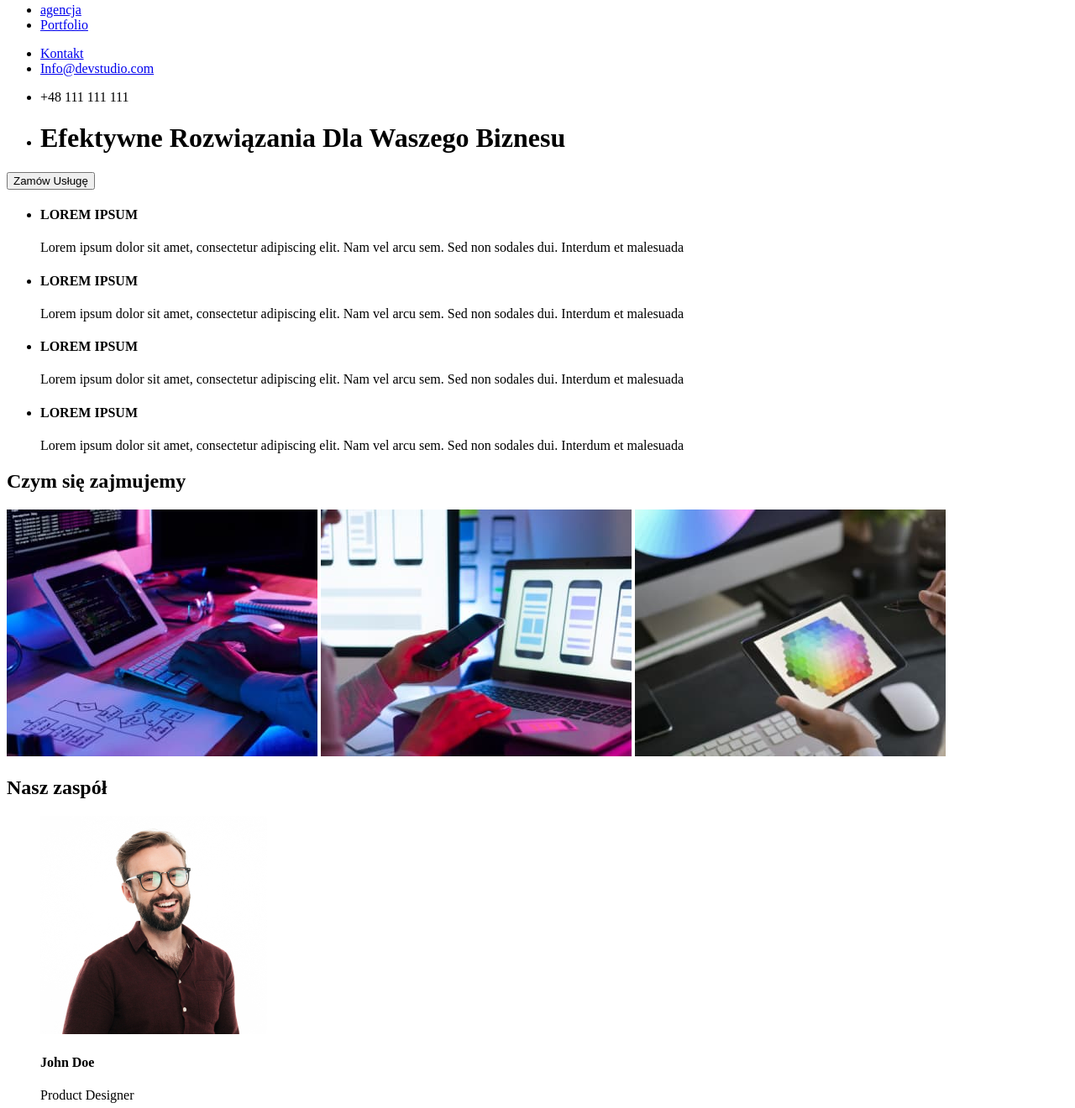
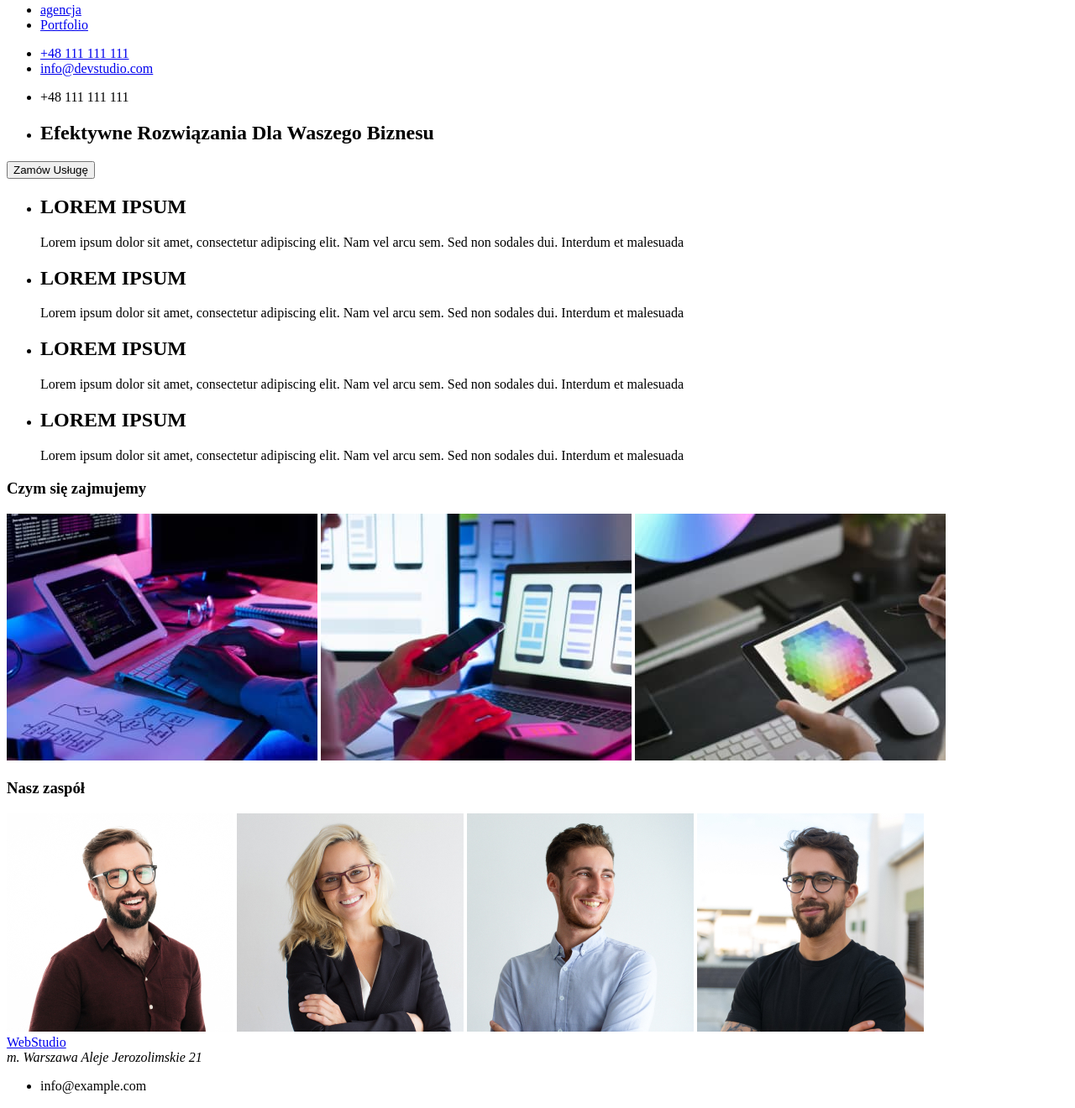
Before and after one commit to OskarSmura/goit-markup-hw-01, a plain HTML site: page index.html in a window 1280 px wide. Shown: the part 39-1359 px from the top of the page at 84% size. Drawn offline with Linux system fonts and the light colour scheme.

Commit message:
Update index.html

```diff
--- a/index.html
+++ b/index.html
@@ -1,5 +1,12 @@
 <!DOCTYPE html>
-<head> <title>WebStudio</title></head>
+<html lang="en">
+<head>
+    <meta charset="UTF-8">
+    <meta http-equiv="X-UA-Compatible" content="IE=edge">
+    <meta name="viewport" content="width=device-width, initial-scale=1.0">
+    <title>Document</title>
+</head>
+<body>
     <header>
         <a href="/WebStudio">WebStudio</a>
         <nav>
@@ -10,73 +17,86 @@
           </ul>
         </nav>
         <ul>
-    <li><a href="Kontakt">Kontakt</a></li>
-    <li><a href="/email">Info@devstudio.com</a></li>
+          <li><a href="tel:">+48 111 111 111</a></li>
+          <li><a href="mailto:">info@devstudio.com</a></li>
           <li><p>+48 111 111 111</p></li>
         </ul>
       </header>
       <main>
         <ul>
           <li>
+      <section>
             <h1>Efektywne Rozwiązania Dla Waszego Biznesu</h1>
           </li>
         </ul>
+      </section>
+
+    <section>
         <button type="button">Zamów Usługę</button>
+    </section>
+
+      <section>
             <ul>
           <li>
-      <h4>LOREM IPSUM</h4>
+            <h2>LOREM IPSUM</h2>
             <p>
               Lorem ipsum dolor sit amet, consectetur adipiscing elit. Nam vel arcu
               sem. Sed non sodales dui. Interdum et malesuada
             </p>
           </li>
           <li>
-      <h4>LOREM IPSUM</h4>
+            <h2>LOREM IPSUM</h2>
             <p>
               Lorem ipsum dolor sit amet, consectetur adipiscing elit. Nam vel arcu
               sem. Sed non sodales dui. Interdum et malesuada
             </p>
           </li>
           <li>
-      <h4>LOREM IPSUM</h4>
+            <h2>LOREM IPSUM</h2>
             <p>
               Lorem ipsum dolor sit amet, consectetur adipiscing elit. Nam vel arcu
               sem. Sed non sodales dui. Interdum et malesuada
             </p>
           </li>
           <li>
-      <h4>LOREM IPSUM</h4>
+            <h2>LOREM IPSUM</h2>
             <p>
               Lorem ipsum dolor sit amet, consectetur adipiscing elit. Nam vel arcu
               sem. Sed non sodales dui. Interdum et malesuada
             </p>
           </li>
         </ul>
-  <h2>Czym się zajmujemy</h2>
+      </section>
+
+        <section>
+        <h3>Czym się zajmujemy</h3>
         <img src="image/box1.jpg" alt="praca" width="370" height="294" />
         <img src="image/box2.jpg" alt="robienie apki" width="370" height="294" />
         <img src="image/box3.jpg" alt="kolorowanie" width="370" height="294" />
-  <h2>Nasz zaspół</h2>
-  <figure>
-    <img src="image/teamcard1.jpg" alt="John Doe" width="270" height="260" />
-    <h4>John Doe</h4>
-    <figcaption>Product Designer</figcaption>
-  </figure>
-  <figure>
-    <img src="image/teamcard2.jpg" alt="John Doe" width="270" height="260" />
-    <h4>John Doe</h4>
-    <figcaption>Frontend Developer</figcaption>
-  </figure>
-  <figure>
-    <img src="image/teamcard3.jpg" alt="John Doe" width="270" height="260" />
-    <h4>John Doe</h4>
-    <figcaption>Marketing</figcaption>
-  </figure>
-  <figure>
-    <img src="image/teamcard4.jpg" alt="John Doe" width="270" height="260" />
-    <h4>John Doe</h4>
-    <figcaption>UI Designer</figcaption>
-  </figure>
+      </section>
+        <section>
+            <h3>Nasz zaspół</h3>
+
+          <img src="image/teamcard1.jpg" alt="Mezczyzna w bordowej koszuli" width="270" height="260" />
+
+
+
+
+          <img src="image/teamcard2.jpg" alt="blond kobieta w czarnej marynarce" width="270" height="260" />
+
+
+
+
+          <img src="image/teamcard3.jpg" alt="usmiechniety mezczyzna w koszuli" width="270" height="260" />
+
+
+
+
+          <img src="image/teamcard4.jpg" alt="mezczyzna w okularach i czarnej koszulce" width="270" height="260" />
+
+
+        </section>
+
       </main>
 
       <footer>
@@ -87,3 +107,7 @@
           <li><p>+48 111 111 111</p></li>
         </ul>
       </footer>
+
+
+</body>
+</html>
```
Lines whose indentation alone changed are shown as unchanged.
